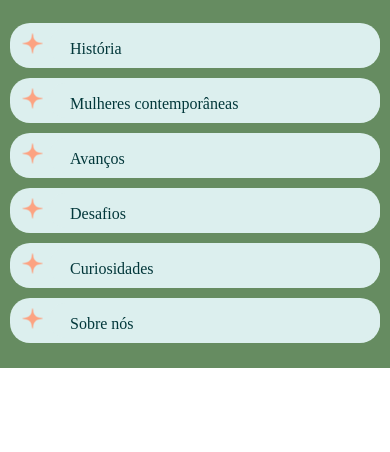
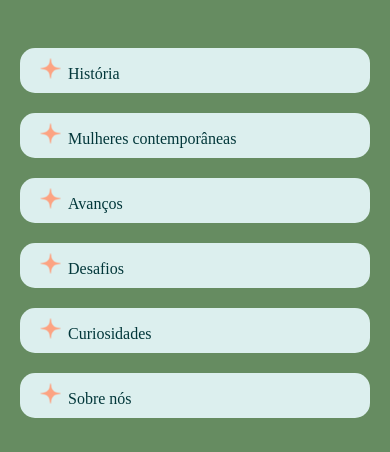
Before and after one commit to Giulia-MB/Mulheres-na-ciencia, a plain HTML site: page index.html in a window 390 px wide. Shown: the part 392-844 px from the top of the page. Drawn offline with Linux system fonts and the light colour scheme.

Commit message:
Editando style.css e index.html
Tentativa de retirar o espaço em branco da tela e de arrumar visualização mobile da página inicial

```diff
--- a/index.html
+++ b/index.html
@@ -12,23 +12,12 @@
 		<div id="container">
 			<img id="home" src="imagens/home.png" alt="Imagem de mulheres cientistas com a logomarca no meio da tela">
 			<div id="categorias">
-				<!-- tive que colocar várias listas para que o marcador ficasse formatado dentro de cada uma delas -->
 				<ul class="ul_home">
 				  <li class="lista_home"><a href="historia.html">História</a></li>
-				</ul>
-				<ul class="ul_home">
 				  <li class="lista_home"><a href="#">Mulheres contemporâneas</a></li>
-				</ul>
-				<ul class="ul_home">
 				  <li class="lista_home"><a href="#">Avanços</a></li>
-				</ul>
-				<ul class="ul_home">
 				  <li class="lista_home"><a href="#">Desafios</a></li>
-				</ul>
-				<ul class="ul_home">
 				  <li class="lista_home"><a href="#">Curiosidades</a></li>
-				</ul>
-				<ul class="ul_home">
 				  <li class="lista_home"><a href="sobre_nos.html">Sobre nós</a></li>
 				</ul>
 			</div>
--- a/style.css
+++ b/style.css
@@ -9,22 +9,12 @@
   box-sizing: border-box;
 }
 
-body {
-  margin: 0px;
-}
-
 body, html {
   margin: 0;
   padding: 0;
   overflow-x: hidden; /* Impede rolagem horizontal e espaços extras */
+  height: 100%;
   }
-
-.ul_home {
-  background: #dcefee;
-  border-radius: 20px;
-  padding-right: 260px;
-  margin: 0 35px 0 35px;
-}
 
 .lista_home a {
   color: inherit;
@@ -32,17 +22,27 @@ body, html {
   white-space: nowrap;
 }
 
+.ul_home {
+  list-style: none;
+  padding: 0;
+  margin: 0;
+}
+
 .lista_home {
-  background: #dcefee;
+  color: #02373a;
+  background: #dcefee; /* fundo AZUL CLARO */
   list-style-image: url("imagens/marcador.png");
-  text-align: left;
+  list-style-position: inside;
   font-size: 20px;
-  color: #02373a;
   font-family: now;
-  padding: 10px;
-  margin: 30px;
+  padding: 15px 25px;
+  margin-bottom: 30px; /* espaçamento entre blocos */
   border-radius: 20px;
-  width: 180px;
+  box-sizing: border-box;
+}
+
+.lista_home:first-child {
+  margin-top: 30px;
 }
 
 .lista_home a:hover {
@@ -50,18 +50,40 @@ body, html {
 }
 
 #home {
-  height: 633px;
+  width: 50%;
+  height: auto;
+  display: block;
+  margin: 0;
+  padding: 0;
+}
+
+#home img {
+  width: 100%;
+  height: 100%;
+  object-fit: cover;
+  display: block;
 }
 
 #container {
-  background: #668c61;
   display: flex;
-  border: none;
+  align-items: stretch; /* imagem e conteúdo com mesma altura */
+  width: 100%;
+  height: auto;
+  margin: 0 auto;
+  padding: 0;
+  background-color: #668c61; /* cor de fundo externa */
+
 }
 
 #categorias {
-  margin: 50px;
-  margin-top: 70px;
+  width: 50%;
+  background: #668c61;
+  display: flex;
+  flex-direction: column;
+  justify-content: center;
+  padding: 60px 30px 60px 30px; /* espaçamento interno mais generoso */
+  box-sizing: border-box;
+  gap: 20px;
 }
 
 /* Formatação da barra de navegação "História" */
@@ -467,43 +489,56 @@ option, select {
 
   #container {
     flex-direction: column;
-    align-items: center;
+    align-items: stretch;
+    background-color: #668c61;
+    width: 100%;
+    min-height: 100vh;
+  }
+
+  #home, #categorias {
+    width: 100%;
   }
 
   #home {
-    width: 100%;
     height: auto;
   }
 
   #categorias {
-    margin: 20px 0;
-    padding: 0 10px;
+    margin: 0; /* remove margens externas */
+    padding: 20px 20px; /* mesmo padding em cima e embaixo */
     display: flex;
     flex-direction: column;
     align-items: center;
-    width: 100%; /* garante que categorias ocupe 100% */
+    width: 100%;
+    background-color: #668c61;
+    box-sizing: border-box;
+    gap: 20px;
   }
 
   .ul_home {
-    padding-right: 0;
-    margin: 5px 0;
-    width: 100%; /* lista ocupa 100% */
+    list-style-image: url("imagens/marcador.png");
+    list-style-position: inside;
+    padding: 0;
+    margin: 0;
+    width: 100%;
   }
 
   .lista_home {
-    width: 100%;
+    background: #dcefee;
     font-size: 16px;
-    padding: 5px 20px;
-    margin: 5px 0;
+    padding: 10px 20px;
+    margin: 0;
     border-radius: 15px;
-    list-style-image: url("imagens/marcador.png");
-    box-sizing: border-box; /* evita overflow */
   }
+
+.lista_home:not(:last-child) {
+    margin-bottom: 20px;
+}
 
   .lista_home a {
     white-space: normal;
-    display: block;
-    text-align: left; /* ou center, se preferir */
+    display: inline;
+    text-align: left;
   }
 
   .input-padrao,
```
Lines whose indentation alone changed are shown as unchanged.
